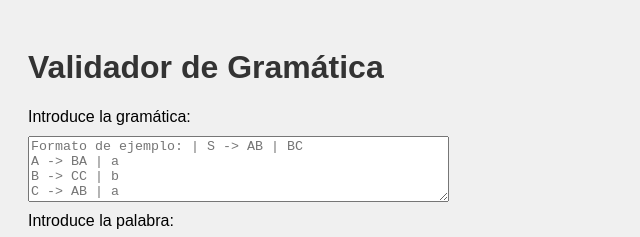
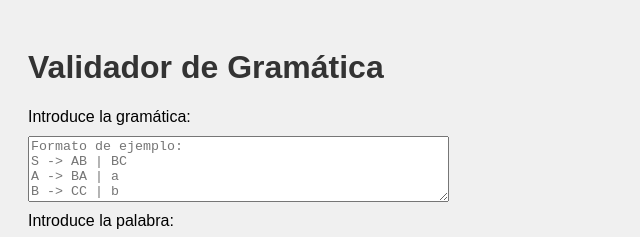
Before and after one commit to AndreyRi13/proyecto-gramatica, a plain HTML site: page index.html in a window 1280 px wide. Shown: the top 237 px of the page, 0-640 px from the left. Drawn offline with Linux system fonts and the light colour scheme.

Commit message:
salto de pagina

```diff
--- a/index.html
+++ b/index.html
@@ -8,7 +8,7 @@
     <h1>Validador de Gramática</h1>
 
     <label for="grammar">Introduce la gramática:</label>
-    <textarea id="grammar" rows="4" cols="50" placeholder="Formato de ejemplo: | S -> AB | BC&#10;A -> BA | a&#10;B -> CC | b&#10;C -> AB | a"></textarea>
+    <textarea id="grammar" rows="4" cols="50" placeholder="Formato de ejemplo:&#10;S -> AB | BC&#10;A -> BA | a&#10;B -> CC | b&#10;C -> AB | a"></textarea>
 
     <label for="word">Introduce la palabra:</label>
     <input type="text" id="word">
```
